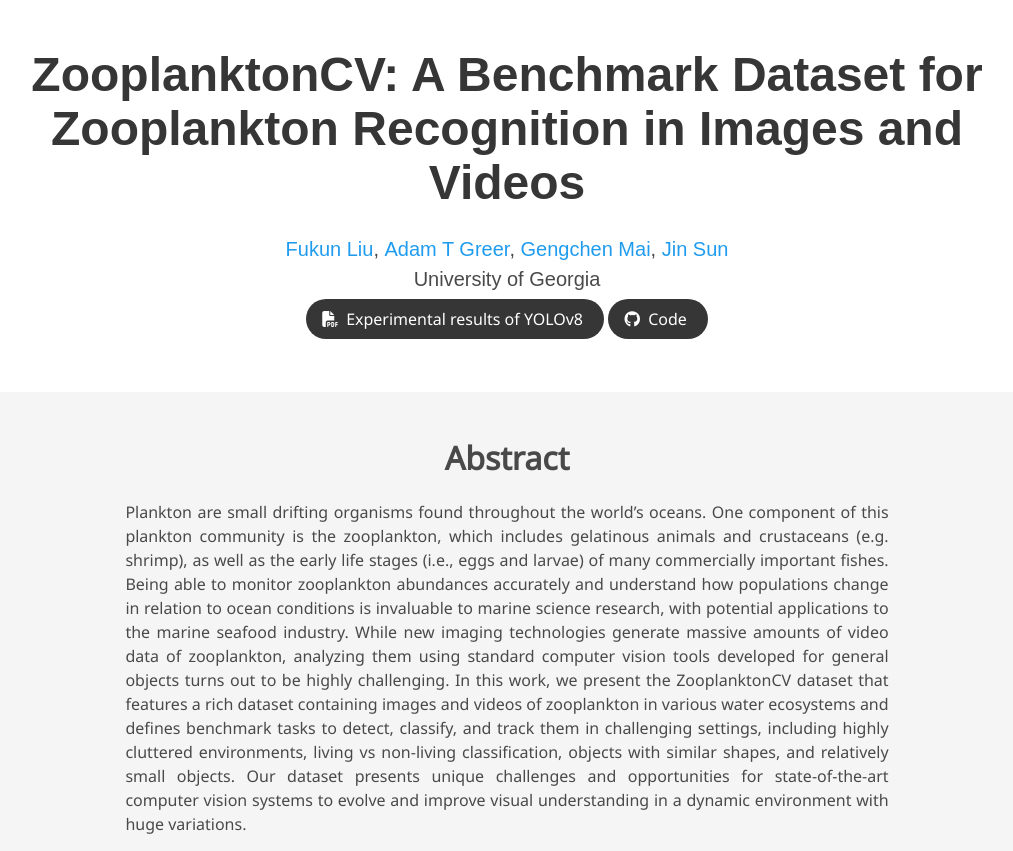
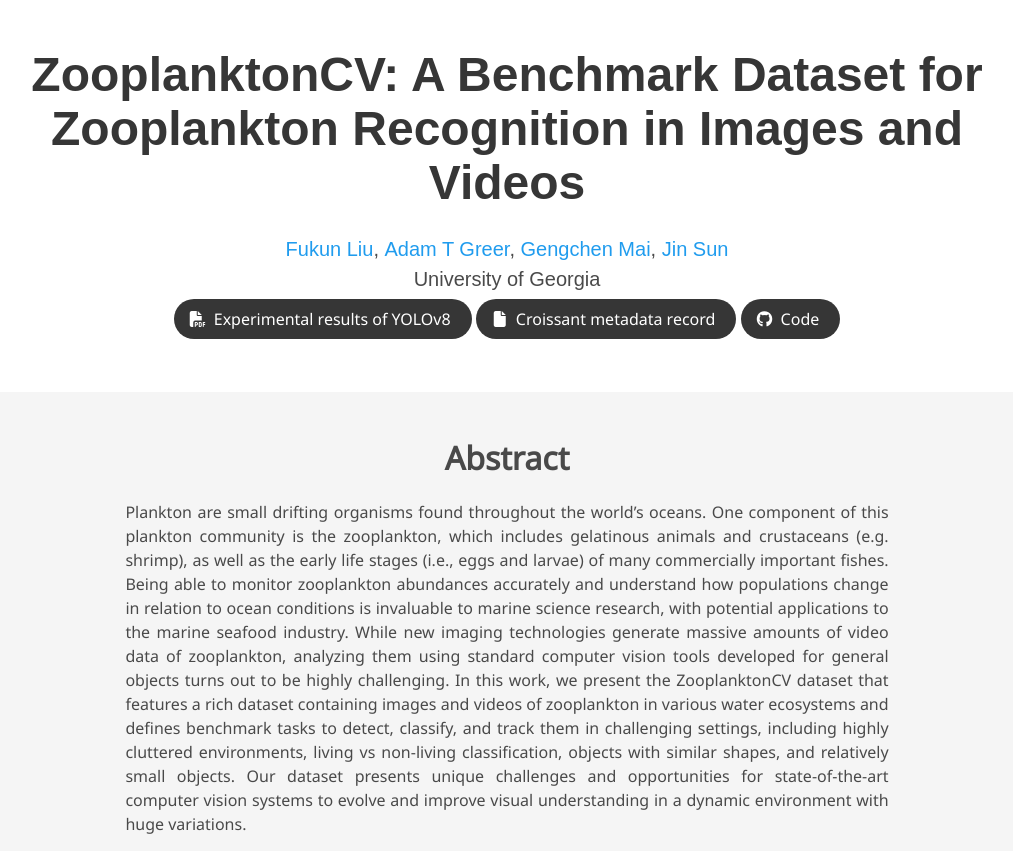
Before and after one commit to lfk118/ZooplanktonBench_Webpage, a plain HTML site: page index.html in a window 1280 px wide. Shown: the top 851 px of the page, without its empty margins (133-1146 px from the left). Drawn offline with nearby package versions, Linux system fonts and the light colour scheme; some icons are missing; a web font is replaced by a local one.

Commit message:
Update index.html

```diff
--- a/index.html
+++ b/index.html
@@ -82,6 +82,16 @@
                         <span>Experimental results of YOLOv8</span>
                     </a>
                 </span>
+                <span class="link-block">
+                    <a href="static/metadata/Zooplanktons.json" target="_blank"
+                       class="external-link button is-normal is-rounded is-dark">
+                        <span class="icon">
+                            <i class="fa-solid fa-file"></i>
+                        </span>
+                        <span>Croissant metadata record</span>
+                    </a>
+                </span>
+
 
                 <!-- Github link -->
                 <span class="link-block">
```
